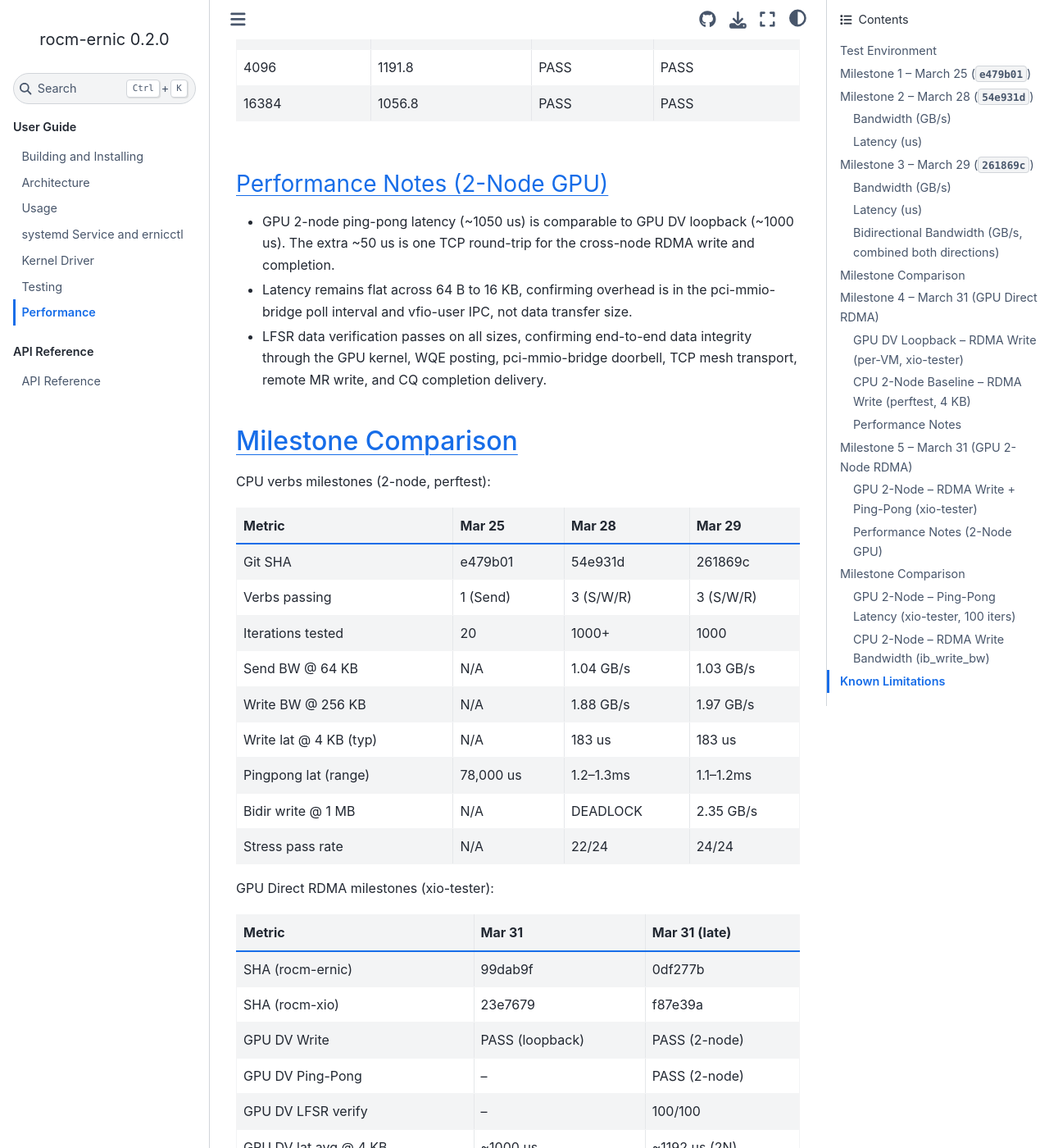
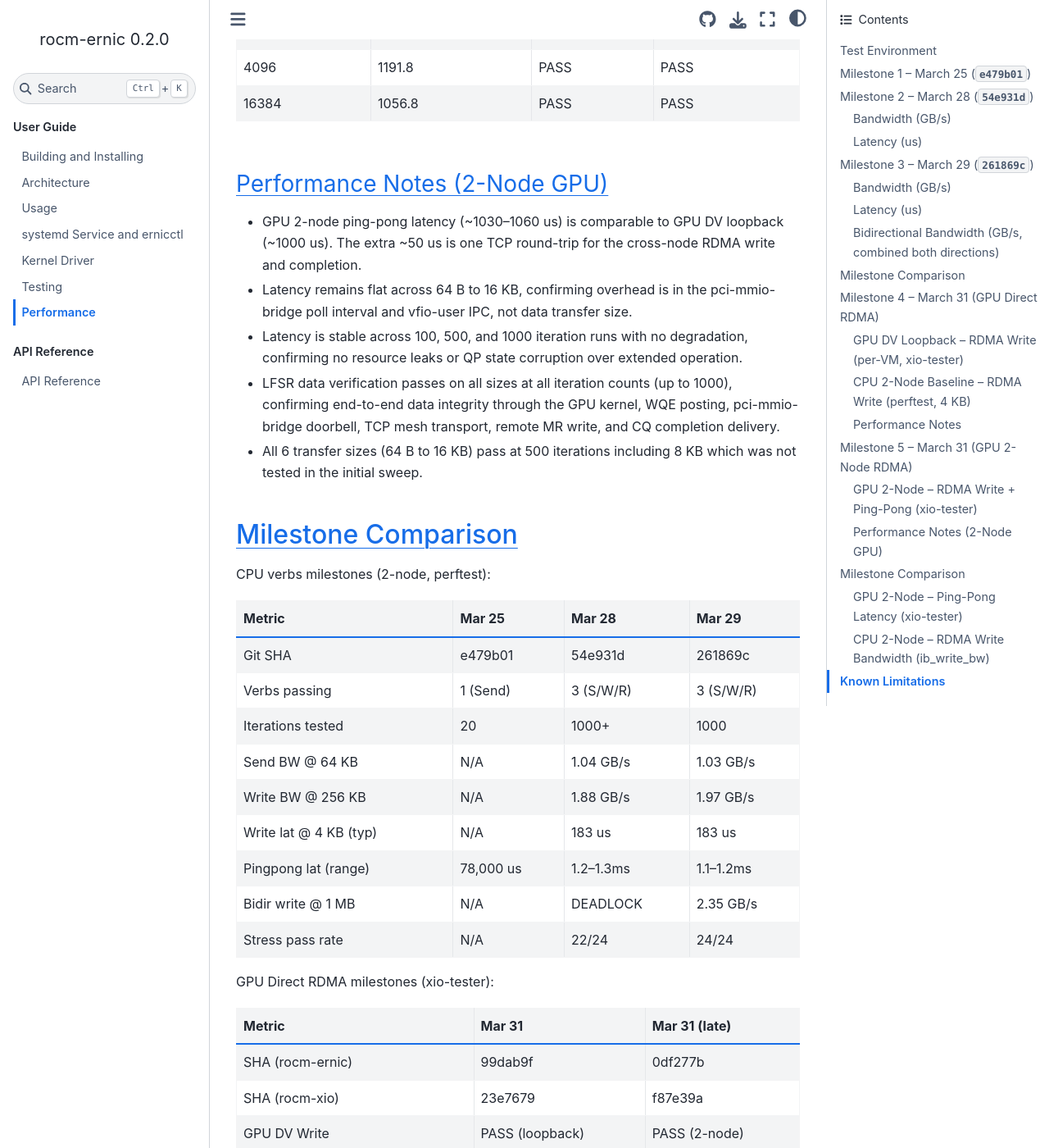
Before and after one commit to ROCm/rocm-ernic, a Sphinx documentation site: the page built from docs/performance.rst, in a window 1280 px wide and 1400 px high, scrolled down 11332 px. Shown: the whole window at 82% size. Built offline with Sphinx 7.4.7 and the Sphinx Book theme 1.1.4, drawn with Linux system fonts in a browser that asks for light colours; some of the changed text lies outside the part shown.

```diff
--- a/docs/performance.rst
+++ b/docs/performance.rst
@@ -411,17 +411,24 @@
 Performance Notes (2-Node GPU)
 ^^^^^^^^^^^^^^^^^^^^^^^^^^^^^^
 
-- GPU 2-node ping-pong latency (~1050 us) is comparable
-  to GPU DV loopback (~1000 us).  The extra ~50 us is
-  one TCP round-trip for the cross-node RDMA write and
-  completion.
+- GPU 2-node ping-pong latency (~1030--1060 us) is
+  comparable to GPU DV loopback (~1000 us).  The extra
+  ~50 us is one TCP round-trip for the cross-node RDMA
+  write and completion.
 - Latency remains flat across 64 B to 16 KB, confirming
   overhead is in the pci-mmio-bridge poll interval and
   vfio-user IPC, not data transfer size.
-- LFSR data verification passes on all sizes, confirming
-  end-to-end data integrity through the GPU kernel, WQE
-  posting, pci-mmio-bridge doorbell, TCP mesh transport,
-  remote MR write, and CQ completion delivery.
+- Latency is stable across 100, 500, and 1000 iteration
+  runs with no degradation, confirming no resource leaks
+  or QP state corruption over extended operation.
+- LFSR data verification passes on all sizes at all
+  iteration counts (up to 1000), confirming end-to-end
+  data integrity through the GPU kernel, WQE posting,
+  pci-mmio-bridge doorbell, TCP mesh transport, remote
+  MR write, and CQ completion delivery.
+- All 6 transfer sizes (64 B to 16 KB) pass at 500
+  iterations including 8 KB which was not tested in the
+  initial sweep.
 
 
 Milestone Comparison
@@ -452,17 +459,19 @@
 SHA (rocm-xio)            23e7679          f87e39a
 GPU DV Write              PASS (loopback)  PASS (2-node)
 GPU DV Ping-Pong          --               PASS (2-node)
-GPU DV LFSR verify        --               100/100
-GPU DV lat avg @ 4 KB     ~1000 us         ~1192 us (2N)
-GPU DV lat avg @ 64 B     --               ~1044 us (2N)
-GPU DV lat avg @ 16 KB    --               ~1057 us (2N)
-GPU DV pass rate          16/18            5/5 sizes
+GPU DV LFSR verify        --               1000/1000
+GPU DV lat avg @ 4 KB     ~1000 us         ~1062 us (2N)
+GPU DV lat avg @ 64 B     --               ~1054 us (2N)
+GPU DV lat avg @ 16 KB    --               ~1028 us (2N)
+GPU DV pass rate          16/18            6/6 sizes
 CPU Write BW @ 4 KB       790 MB/s         830 MB/s
 CPU Write BW @ 64 KB      --               900 MB/s
 ========================  ===============  ===============
 
-GPU 2-Node -- Ping-Pong Latency (xio-tester, 100 iters)
-^^^^^^^^^^^^^^^^^^^^^^^^^^^^^^^^^^^^^^^^^^^^^^^^^^^^^^^^
+GPU 2-Node -- Ping-Pong Latency (xio-tester)
+^^^^^^^^^^^^^^^^^^^^^^^^^^^^^^^^^^^^^^^^^^^^^
+
+100-iteration sweep:
 
 =======  ==========  ==========  =========
 Size     Lat (us)    LFSR        WRITE
@@ -473,6 +482,29 @@
 4096     1191.8      PASS        PASS
 16384    1056.8      PASS        PASS
 =======  ==========  ==========  =========
+
+500-iteration extended sweep:
+
+=======  ==========  ===========  =========
+Size     Lat (us)    Total (ms)   LFSR
+=======  ==========  ===========  =========
+64       2018.1      201.8        PASS
+256      1020.5      102.0        PASS
+1024     1055.9      105.6        PASS
+4096     1583.3      158.3        PASS
+8192     1029.2      102.9        PASS
+16384    1024.3      102.4        PASS
+=======  ==========  ===========  =========
+
+1000-iteration stability test:
+
+=======  ==========  ===========  =========
+Size     Lat (us)    Total (ms)   LFSR
+=======  ==========  ===========  =========
+64       1053.9      105.4        PASS
+4096     1062.3      106.2        PASS
+16384    1028.4      102.8        PASS
+=======  ==========  ===========  =========
 
 Latency is flat across transfer sizes, confirming
 overhead is in the pci-mmio-bridge poll interval
```
Also changed, not shown: 6 other files.
